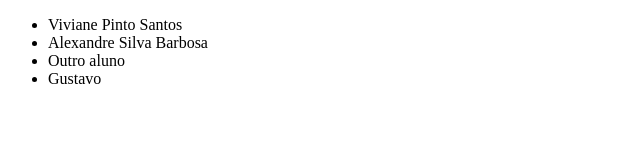
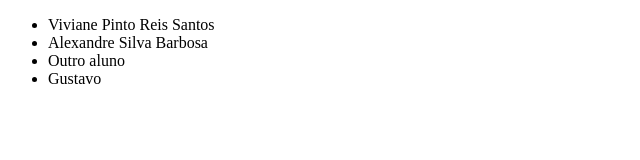
Before and after one commit to RosangelaAraujo/AulaGit, a plain HTML site: page index.html in a window 1280 px wide. Shown: the full height of the page, 0-640 px from the left. Drawn offline with Linux system fonts and the light colour scheme.

Commit message:
Apos commit

```diff
--- a/index.html
+++ b/index.html
@@ -6,7 +6,7 @@
 </head>
 <body>
     <ul>
-        <li>Viviane Pinto Santos</li>
+        <li>Viviane Pinto Reis Santos</li>
         <li>Alexandre Silva Barbosa</li>
         <li>Outro aluno</li>
         <li>Gustavo</li>
```
